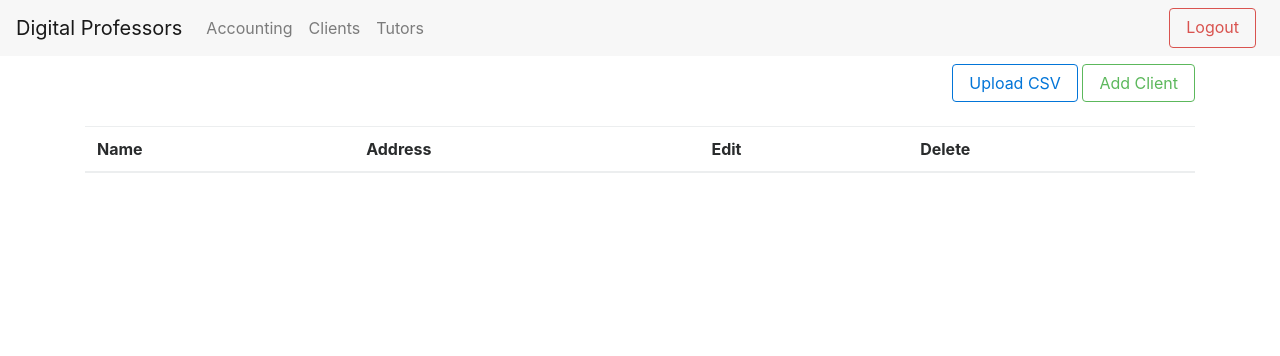
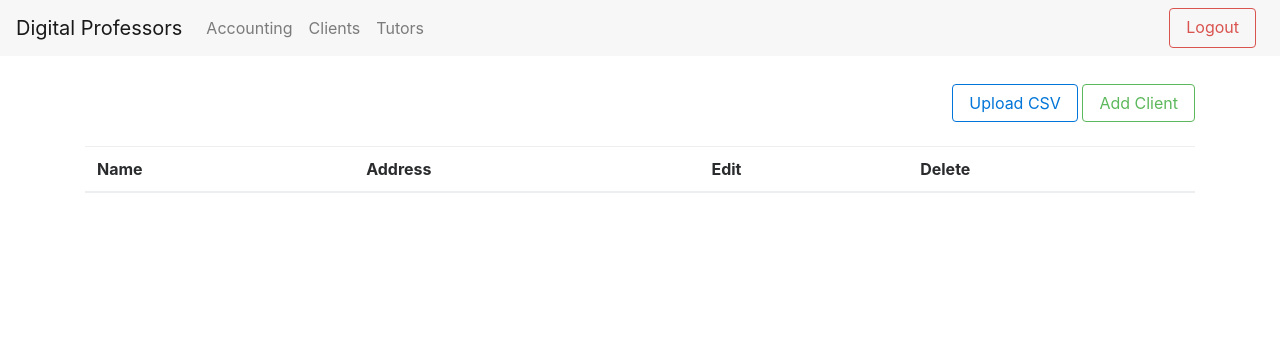
Before and after one commit to 3ach/DigitalProfessors, a Django app: page /clients in a window 1280 px wide. Shown: the top 356 px of the page. Run offline with Django 3.2, Linux system fonts and the light colour scheme; the visitor is signed in with stand-in values (Sample User, id 1); data comes from the database, SQL or seed files in the repository; data that the repository does not hold is empty; some libraries are stand-ins or nearby versions.

Commit message:
Alter top margin

```diff
--- a/src/templates/base.html
+++ b/src/templates/base.html
@@ -34,7 +34,7 @@
 
     {% endif %}
 
-    <div class="container" style="margin-top: 40px">
+    <div class="container" style="margin-top: 60px">
 
     {% block content %}
 
```
